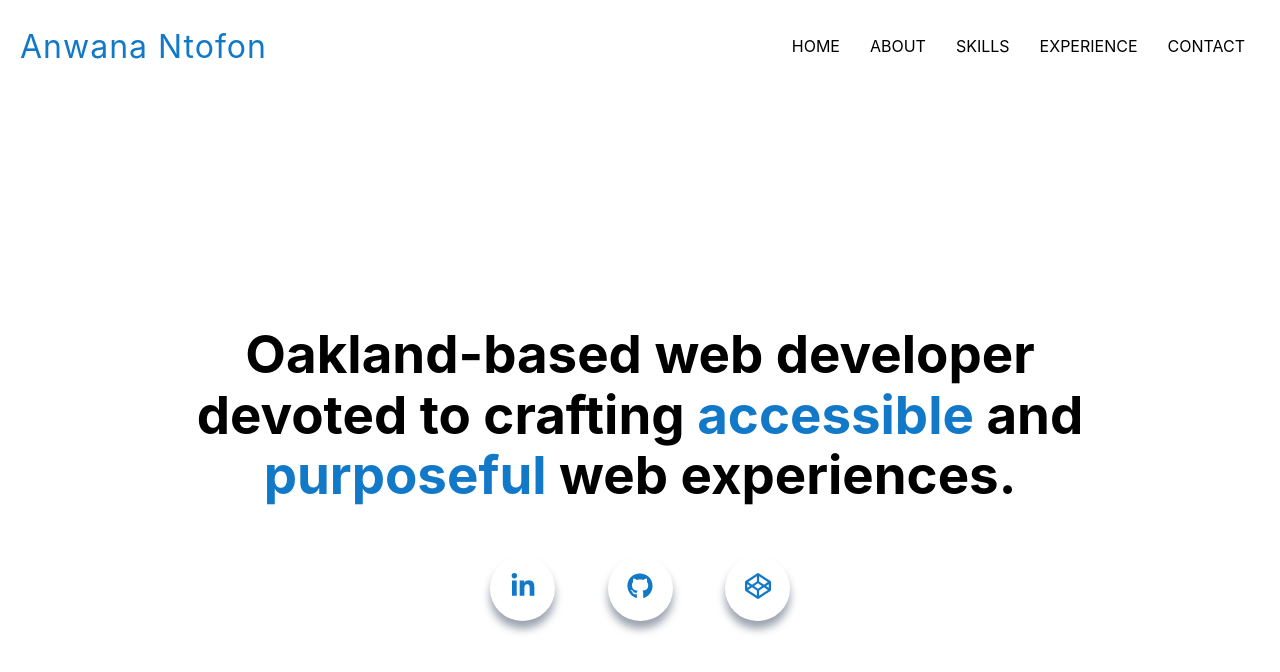
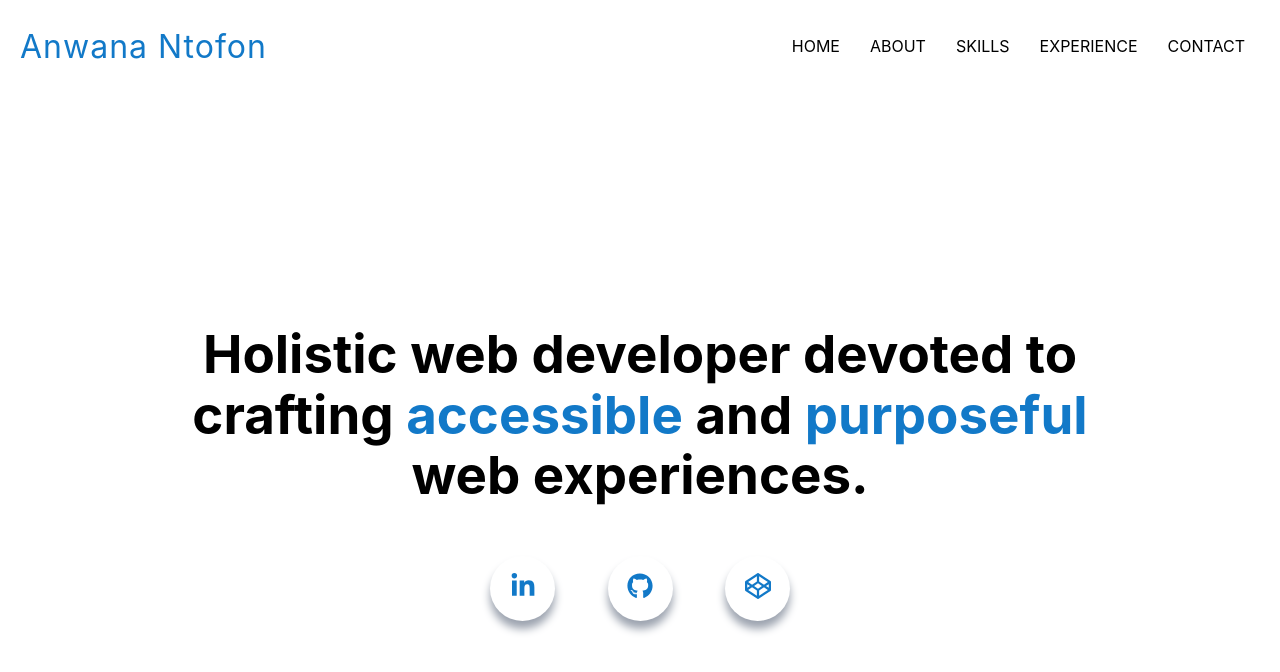
Before and after one commit to antofon/portfolio-v3, a Next.js app: page / in a window 1280 px wide. Shown: the top 672 px of the page. Built offline with nearby package versions, Linux system fonts and the light colour scheme.

Commit message:
Updated header description and accompanying meta description

```diff
--- a/components/Header.tsx
+++ b/components/Header.tsx
@@ -5,7 +5,7 @@ const Header = () => {
   return (
     <div className={headerStyles.container}>
       <h1 className={headerStyles.sectionTitle}>
-        Oakland-based web developer devoted to crafting{' '}
+        Holistic web developer devoted to crafting{' '}
         <span className={headerStyles.name}>accessible</span> and{' '}
         <span className={headerStyles.name}>purposeful</span> web experiences.
       </h1>
--- a/components/Meta.tsx
+++ b/components/Meta.tsx
@@ -22,7 +22,7 @@ const Meta = ({ title, keywords, description }: MetaInfo) => {
 Meta.defaultProps = {
   title: 'Anwana Ntofon | Home',
   keywords: 'web development, programming',
-  description: 'Oakland-based web developer devoted to crafting accessible and purposeful web experiences.',
+  description: 'Holistic web developer devoted to crafting accessible and purposeful web experiences.',
 };
 
 export default Meta;
--- a/pages/_app.tsx
+++ b/pages/_app.tsx
@@ -28,13 +28,13 @@ export default function App({ Component, pageProps }: AppProps) {
             href: '/favicon.ico',
           },
         ]}
-        description="Oakland-based web developer devoted to crafting accessible and purposeful web experiences."
+        description="Holistic web developer devoted to crafting accessible and purposeful web experiences."
         canonical="https://anwanantofon.me"
         openGraph={{
           url: 'https://anwanantofon.me',
           title: 'Home | Anwana Ntofon',
           description:
-            'Oakland-based web developer devoted to crafting accessible and purposeful web experiences.',
+            'Holistic web developer devoted to crafting accessible and purposeful web experiences.',
           images: [
             {
               url: '/assets/og-image.png',
```
